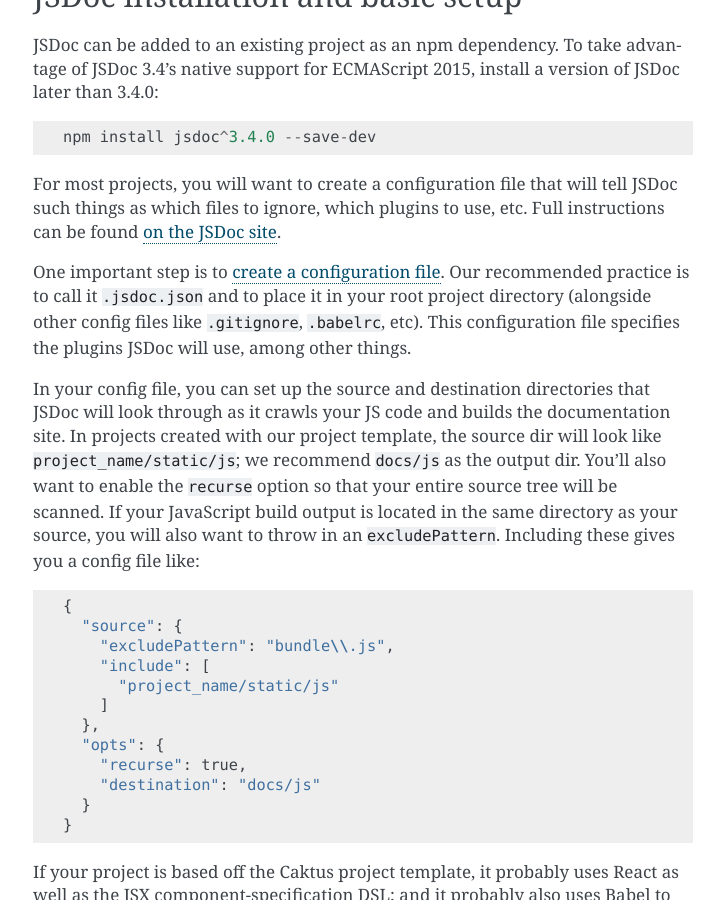
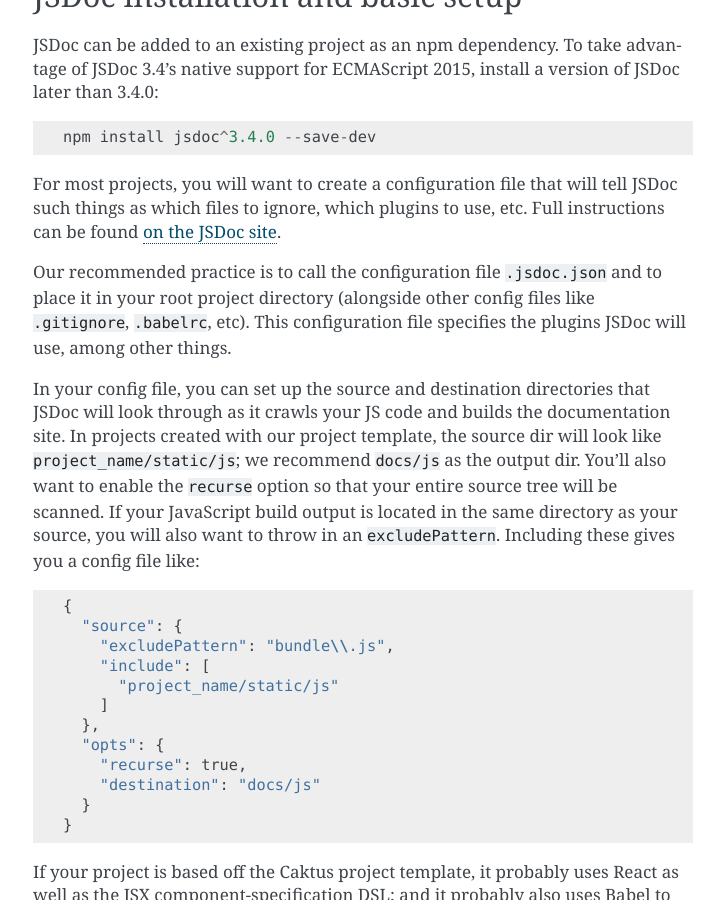
Before and after one commit to caktus/guidebook, a Sphinx documentation site: the page built from source/frontend-docs.rst, in a window 1280 px wide and 900 px high, scrolled down 613 px. Shown: the whole window, without its empty margins (387-1111 px from the left). Built offline with Sphinx 7.4.7, drawn with Linux system fonts in a browser that asks for light colours.

Commit message:
Removing redundant comment about config file

```diff
--- a/source/frontend-docs.rst
+++ b/source/frontend-docs.rst
@@ -31,8 +31,7 @@
 tell JSDoc such things as which files to ignore, which plugins to use, etc.
 Full instructions can be found `on the JSDoc site <http://usejsdoc.org/about-configuring-jsdoc.html>`_.
 
-One important step is to `create a configuration file <http://usejsdoc.org/about-configuring-jsdoc.html#configuration-file>`_.
-Our recommended practice is to call it ``.jsdoc.json`` and to place it in your root
+Our recommended practice is to call the configuration file ``.jsdoc.json`` and to place it in your root
 project directory (alongside other config files like ``.gitignore``, ``.babelrc``, etc).
 This configuration file specifies the plugins JSDoc will use, among other things.
 
```
